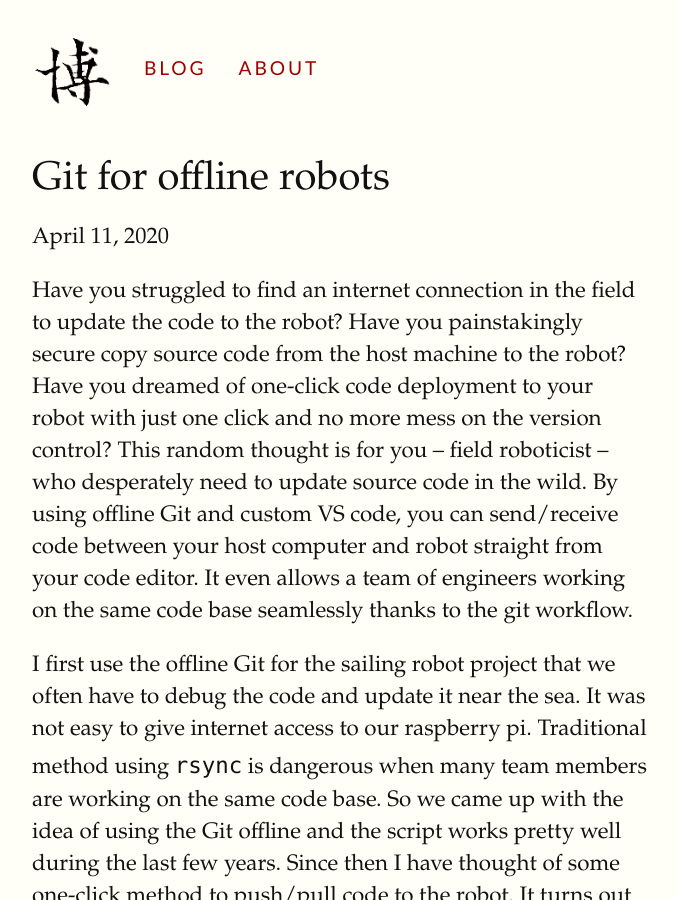
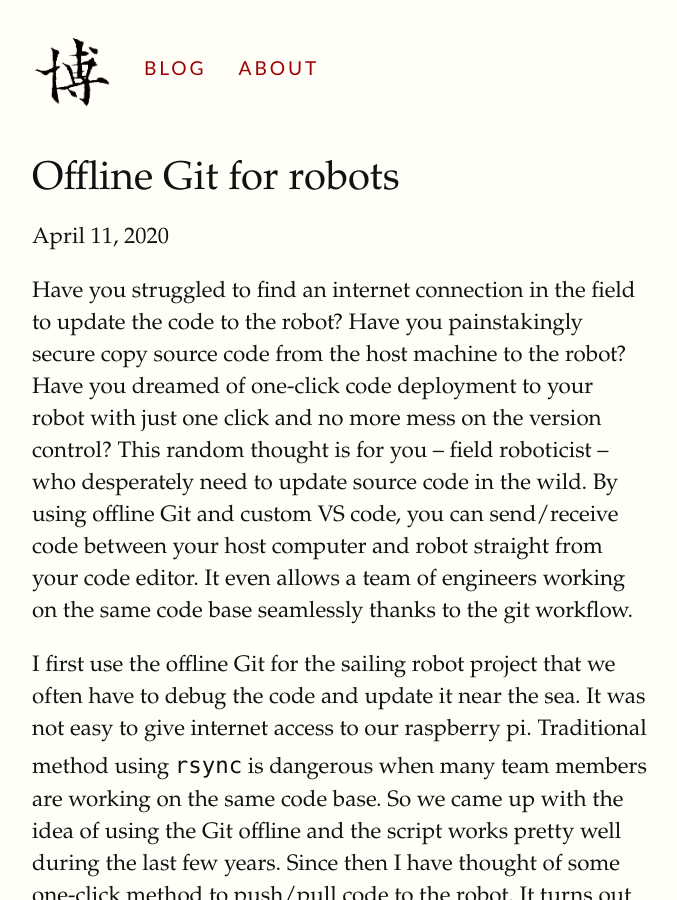
Before and after one commit to tsaoyu/blog, a Jekyll site: the page built from _posts/2020-04-11-offline-git-robot.md, in a window 1280 px wide and 900 px high. Shown: the whole window, without its empty margins (128-805 px from the left). Built offline with Jekyll 4.4.1, drawn with Linux system fonts in a browser that asks for light colours.

```diff
--- a/_posts/2020-04-11-offline-git-robot.md
+++ b/_posts/2020-04-11-offline-git-robot.md
@@ -1,6 +1,6 @@
 ---
 layout: post
-title:  "Git for offline robots"
+title:  "Offline Git for robots"
 date:   2020-04-11 20:00:00
 categories: [Random thoughts]
 ---
```
